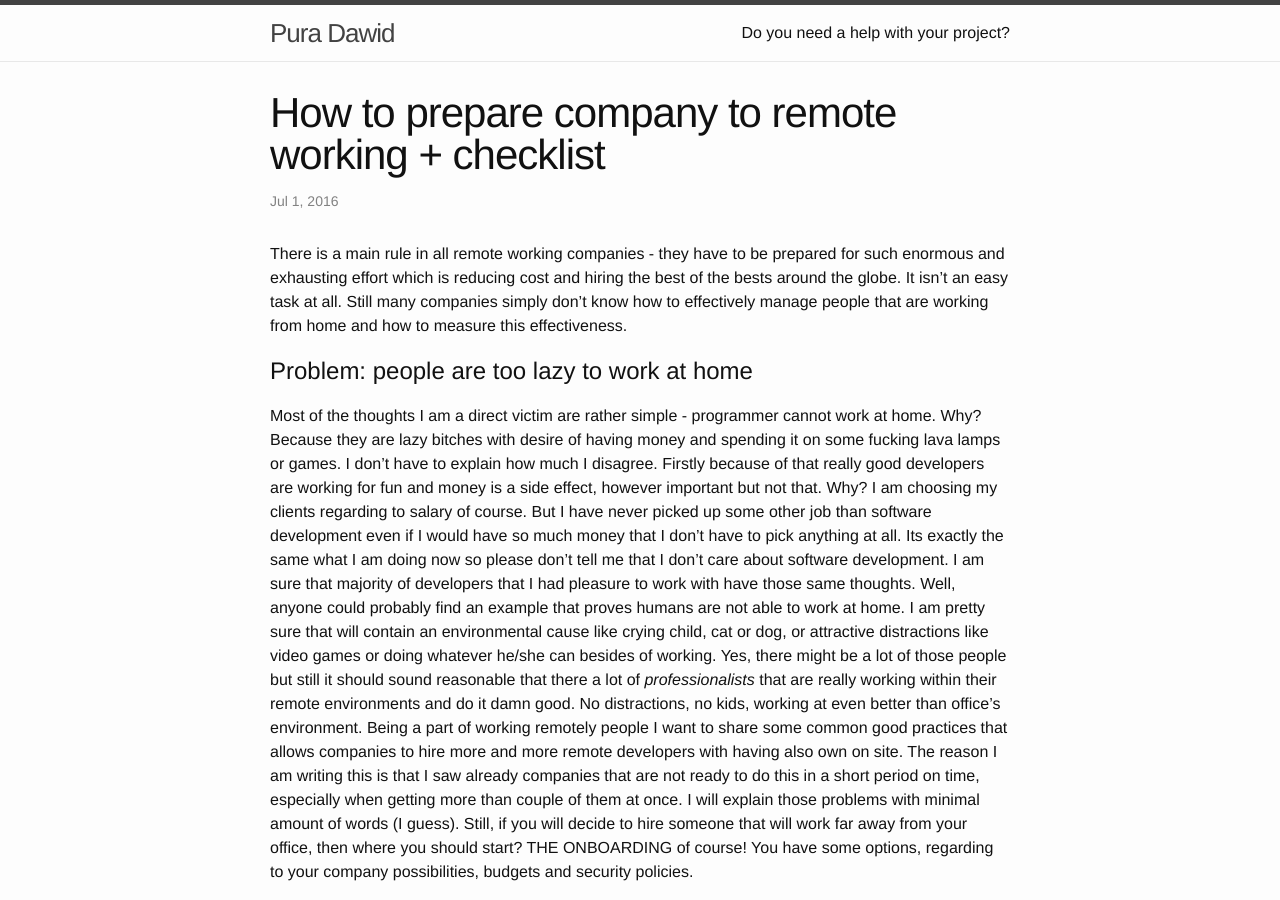
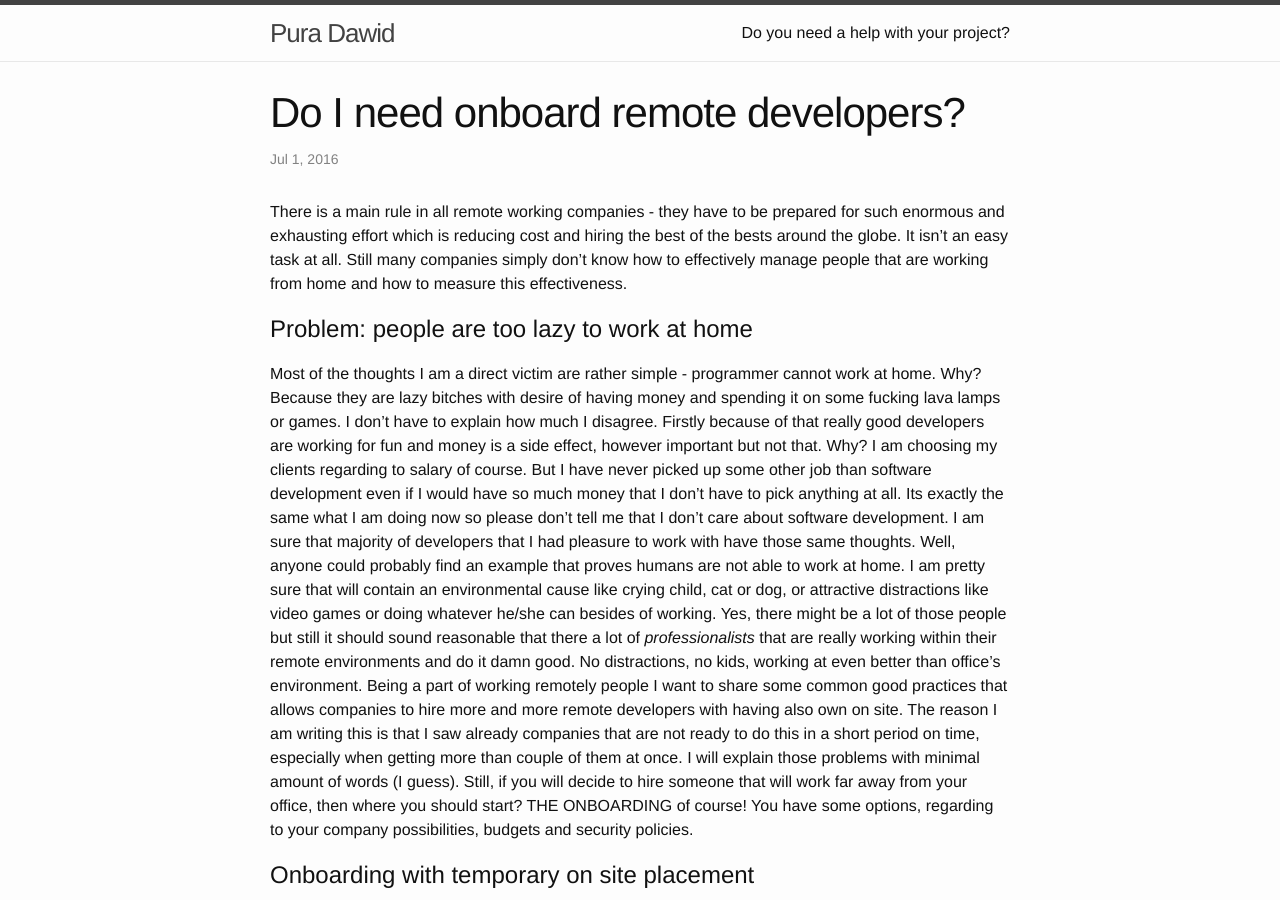
Before and after one commit to puradawid/puradawid.github.io, a Jekyll site: the page built from _posts/2016-07-01-how-to-onboard-developers.markdown, in a window 1280 px wide and 900 px high. Built offline with Jekyll 4.4.1, drawn with Linux system fonts in a browser that asks for light colours.

Commit message:
Changed title of first post.

```diff
--- a/_posts/2016-07-01-how-to-onboard-developers.markdown
+++ b/_posts/2016-07-01-how-to-onboard-developers.markdown
@@ -1,8 +1,8 @@
 ---
 layout: post
-title:  "How to prepare company to remote working + checklist"
+title:  "Do I need onboard remote developers?"
 date:   2016-07-01 13:37:10 +0200
-categories: craftsmanship remote working
+categories: craftsmanship remote working onboarding
 ---
 
 There is a main rule in all remote working companies - they have to be prepared for such enormous and exhausting effort which is reducing cost and hiring the best of the bests around the globe. It isn't an easy task at all. Still many companies simply don't know how to effectively manage people that are working from home and how to measure this effectiveness.
```
